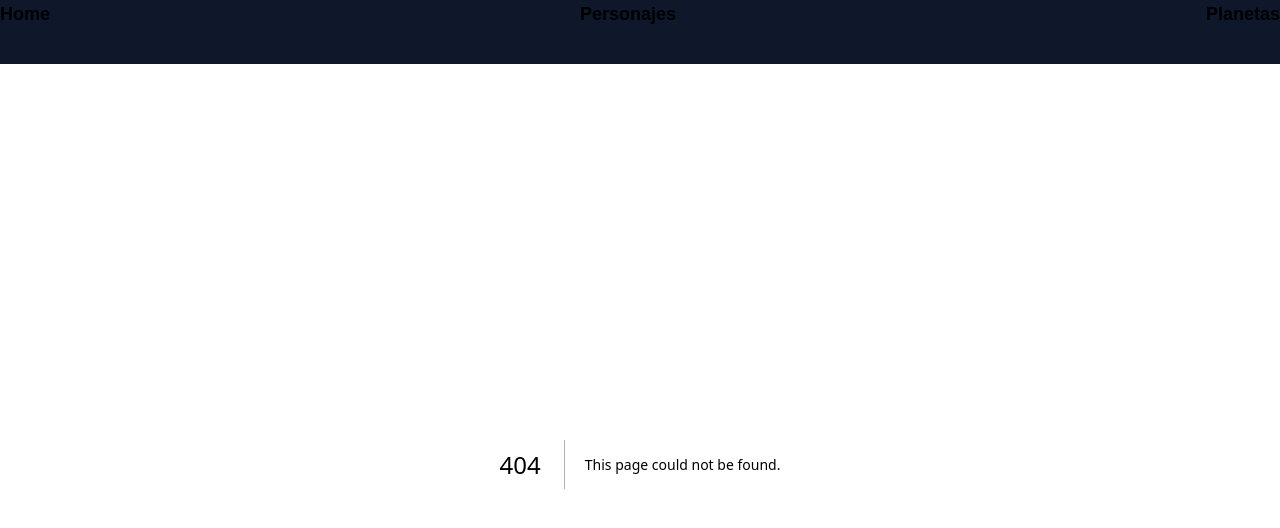
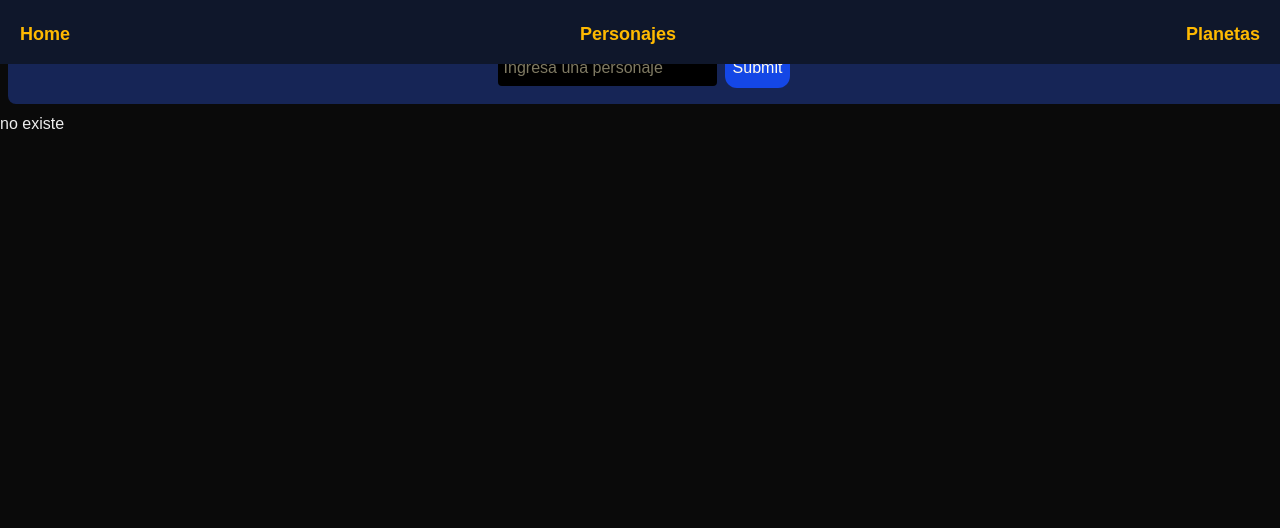
Before and after one commit to spawnew/my-app, a Next.js app in the folder my-app/: page /Home in a window 1280 px wide. Before the commit this address had no page. Shown: the top 528 px of the page. Built offline with nearby package versions, Linux system fonts and the light colour scheme.

Commit message:
agregado del buscador formulario algunos estilos

```diff
--- /dev/null
+++ b/my-app/app/Home/Formulario/Formu.jsx
@@ -0,0 +1,43 @@
+"use client"
+import React from 'react'
+import { useState } from 'react'
+const Formu = ({ obtener }) => {
+
+    const [form, setForm] = useState({ personaje:"" })
+    const handleChange = (e) => {
+        setForm({
+            ...form,
+            [e.target.name]: e.target.value
+        })
+    }
+    const handleSubmit = (e) => {
+        e.preventDefault()
+
+        obtener(form)
+        setForm({ personaje:"" })
+    }
+    return (
+        <div className='bg-blue-950 w-full m-2 p-2 rounded-lg flex flex-col items-center justify-center'>
+
+
+                 <h3 className='text-amber-100'><b>Ingresa el nombre de una personaje</b> </h3>
+
+
+
+
+
+            <form onSubmit={handleSubmit}>
+                <input className='bg-black text-amber-100 rounded-b-sm p-1 border-2 border-black' type="text"required onChange={handleChange} name="personaje" value={form.personaje} placeholder='Ingresa una personaje'>
+                </input>
+
+
+                <input className='bg-blue-700 p-2 m-2 rounded-xl text-amber-50 hover:bg-blue-400' type="submit" ></input>
+
+            </form>
+
+
+        </div>
+    )
+}
+
+export default Formu;
--- /dev/null
+++ b/my-app/app/Home/Formulario/Resultado.jsx
@@ -0,0 +1,47 @@
+"use client"
+import { useState, useEffect } from "react"
+import Formu from "./Formu"
+import Personaje from "../../Personaje/Personajes"
+
+const Resultado = () => {
+  const [personaje, setPersonaje] = useState("")
+  const [filtro, setFiltro] = useState(null)
+
+  const obtener = (form) => {
+    setPersonaje(form.personaje)
+  }
+console.log(personaje)
+  useEffect(() => {
+    if (personaje === "") return
+
+    async function obtenerFiltrado() {
+      const res = await fetch(
+        `https://dragonball-api.com/api/characters?name=${personaje}||race=${personaje}`
+      )
+      const data = await res.json()
+      setFiltro(data)
+    }
+
+    obtenerFiltrado()
+  }, [personaje])
+console.log(filtro)
+  return (
+    <div>
+      <Formu obtener={obtener} />
+
+          {(filtro !=null ) ? (
+              filtro.map((fil)=>{
+              return(
+                  <div key={fil.id}>
+                      <Personaje
+                      personaje={fil}></Personaje>
+          </div>
+              )
+              })
+            )
+              : <p>no existe</p>}
+    </div>
+  )
+}
+
+export default Resultado
--- /dev/null
+++ b/my-app/app/Home/page.jsx
@@ -0,0 +1,10 @@
+import React from 'react'
+import Resultado from './Formulario/Resultado'
+const page = () => {
+
+    return (
+      <Resultado></Resultado>
+  )
+}
+
+export default page
--- a/my-app/app/Navbar.jsx
+++ b/my-app/app/Navbar.jsx
@@ -2,10 +2,11 @@ import React from 'react'
 import Link from 'next/link';
 const Navbar = () => {
   return (
-      <nav className='<nav className="fixed top-0 left-0 w-full h-16 bg-slate-900 z-50">'>
+      <nav className="fixed top-0 left-0 w-full h-16 bg-slate-900 z-50">
 
-          <ul className='flex flex-row justify-between items-center gap-10 font-bold text-lg'>
-              <li><Link href="/">Home</Link></li>
+          <ul className='p-5 flex flex-row justify-between items-center gap-10 font-bold text-lg text-amber-400'>
+
+        <li><Link href="/Home">Home</Link></li>
         <li><Link href="/Personaje">Personajes</Link></li>
         <li><Link href="/Planetas">Planetas</Link></li>
         </ul>
--- a/my-app/app/Personaje/[id]/page.jsx
+++ b/my-app/app/Personaje/[id]/page.jsx
@@ -1,6 +1,7 @@
 import React from 'react'
 import Image from 'next/image';
 import Personajes from '../Personajes';
+import Link from "next/link"
 async function obtener(id) {
     const res = await fetch(`https://dragonball-api.com/api/characters/${id}`, { cache: "no-store" })
     const products = await res.json()
@@ -43,6 +44,7 @@ const { id } = await params;
               )
           })}
           </div>
+          <Link href="/Personaje"> <p className='text-2xl text-amber-300'>ir a Personajes</p></Link>
           </div>
   )
 
--- a/my-app/app/Planetas/page.jsx
+++ b/my-app/app/Planetas/page.jsx
@@ -18,7 +18,7 @@ console.log (datos);
   return (
     <div className="bg-gradient-to-r from--500  via-emerald-900 text-white flex flex-col justify-center items-center" >
       <div className="flex flex-row">
-        <h1 className=" text-2xl font-black text-pretty  text-red-600">Personajes de Dragon Ball Z</h1>
+        <h1 className=" text-2xl font-black text-pretty  text-red-600">Planeta de Dragon Ball Z</h1>
 
 
       </div>
@@ -30,17 +30,7 @@ console.log (datos);
         ))}
       </div>
 
-      <div className="flex gap-4 justify-center">
-              {page >= 0 && page < 6 ? (
-                  <div>
-          <Link href={`?page=${Number(page) - 1}`}>Anterior</Link>
 
-        <Link href={`?page=${Number(page) + 1}`}>Siguiente</Link>
-                 </div>
-              ) :
-                  <Link href={`?page=${Number(page) - 1}`}>Anterior</Link>
-                  }
-      </div>
     </div>
   )
 }
--- a/my-app/app/page.tsx
+++ /dev/null
@@ -1,11 +0,0 @@
-
-
-export default function Home() {
-  return (
-    <div>
-      <main>
-        <h1>Welcome to My App</h1>
-      </main>
-    </div>
-  );
-}
```
